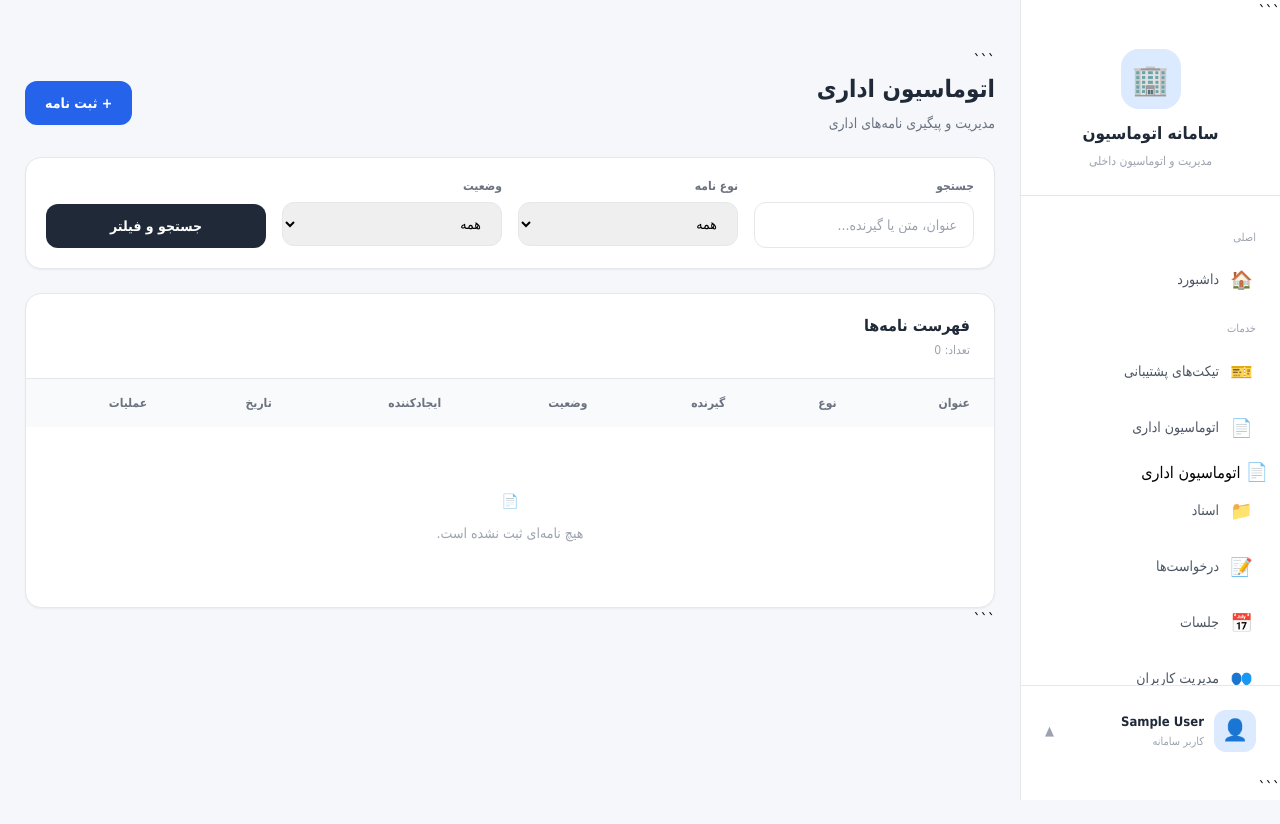
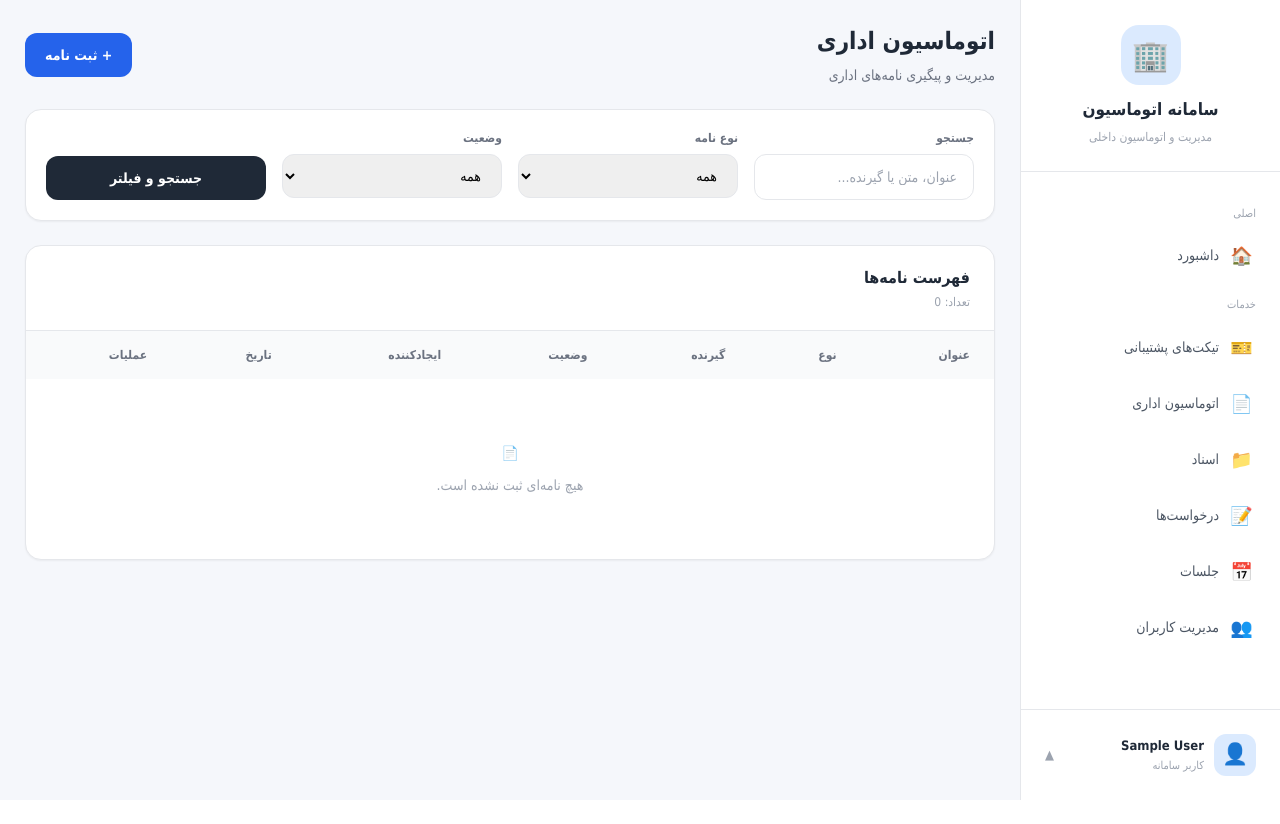
Before and after one commit to ticketit2026/automate-admin, a Django app: page /admin-automation/ in a window 1280 px wide. After the commit the page ends 800 px from the top, so only its background shows below. Run offline with Django 5.2, Linux system fonts and the light colour scheme; the visitor is signed in with stand-in values (Sample User, id 1); data comes from the database, SQL or seed files in the repository; data that the repository does not hold is empty; some libraries are stand-ins or nearby versions.

Commit message:
Update base.html

````diff
--- a/templates/base.html
+++ b/templates/base.html
@@ -1,12 +1,10 @@
 {% load static %}
 
 <!DOCTYPE html>
-
 <html lang="fa" dir="rtl">
 
 <head>
 
-```
     <meta charset="UTF-8">
 
     <meta name="viewport"
@@ -32,6 +30,7 @@
             background: #f5f7fb;
         }
 
+
         /* =========================
            Sidebar
         ========================= */
@@ -53,6 +52,11 @@
 
             z-index: 1000;
         }
+
+
+        /* =========================
+           Sidebar Header
+        ========================= */
 
         .sidebar-header {
             padding: 25px 20px;
@@ -102,7 +106,6 @@
         ========================= */
 
         .sidebar-menu {
-
             flex: 1;
 
             padding: 18px 12px;
@@ -111,7 +114,6 @@
         }
 
         .menu-title {
-
             font-size: 11px;
 
             color: #9ca3af;
@@ -122,7 +124,6 @@
         }
 
         .menu-item {
-
             display: flex;
 
             align-items: center;
@@ -145,14 +146,12 @@
         }
 
         .menu-item:hover {
-
             background: #f3f4f6;
 
             color: #2563eb;
         }
 
         .menu-item.active {
-
             background: #eff6ff;
 
             color: #2563eb;
@@ -161,7 +160,6 @@
         }
 
         .menu-icon {
-
             width: 25px;
 
             text-align: center;
@@ -175,7 +173,6 @@
         ========================= */
 
         .user-box {
-
             position: relative;
 
             padding: 14px;
@@ -184,7 +181,6 @@
         }
 
         .user {
-
             width: 100%;
 
             border: none;
@@ -209,12 +205,10 @@
         }
 
         .user:hover {
-
             background: #f3f4f6;
         }
 
         .user-avatar {
-
             width: 42px;
             height: 42px;
 
@@ -227,21 +221,18 @@
             display: flex;
 
             align-items: center;
-
             justify-content: center;
 
             font-size: 21px;
         }
 
         .user-info {
-
             flex: 1;
 
             min-width: 0;
         }
 
         .user-name {
-
             font-size: 13px;
 
             font-weight: bold;
@@ -256,7 +247,6 @@
         }
 
         .user-role {
-
             margin-top: 3px;
 
             font-size: 11px;
@@ -265,7 +255,6 @@
         }
 
         .user-arrow {
-
             font-size: 13px;
 
             color: #9ca3af;
@@ -274,7 +263,6 @@
         }
 
         .user-arrow.open {
-
             transform: rotate(180deg);
         }
 
@@ -284,7 +272,6 @@
         ========================= */
 
         .user-panel {
-
             position: absolute;
 
             right: 14px;
@@ -310,12 +297,10 @@
         }
 
         .user-panel.show {
-
             display: block;
         }
 
         .user-panel-header {
-
             display: flex;
 
             align-items: center;
@@ -330,7 +315,6 @@
         }
 
         .user-panel-avatar {
-
             width: 42px;
             height: 42px;
 
@@ -341,14 +325,12 @@
             display: flex;
 
             align-items: center;
-
             justify-content: center;
 
             font-size: 20px;
         }
 
         .user-panel-title {
-
             font-size: 14px;
 
             font-weight: bold;
@@ -357,7 +339,6 @@
         }
 
         .user-panel-subtitle {
-
             font-size: 11px;
 
             color: #9ca3af;
@@ -366,12 +347,10 @@
         }
 
         .user-detail {
-
             margin-bottom: 10px;
         }
 
         .user-detail-label {
-
             font-size: 10px;
 
             color: #9ca3af;
@@ -380,7 +359,6 @@
         }
 
         .user-detail-value {
-
             font-size: 12px;
 
             color: #374151;
@@ -389,7 +367,6 @@
         }
 
         .user-status {
-
             display: inline-flex;
 
             align-items: center;
@@ -408,7 +385,6 @@
         }
 
         .user-status-dot {
-
             width: 6px;
             height: 6px;
 
@@ -418,11 +394,9 @@
         }
 
         .logout-button {
-
             display: flex;
 
             align-items: center;
-
             justify-content: center;
 
             gap: 7px;
@@ -433,6 +407,8 @@
 
             margin-top: 14px;
 
+            border: none;
+
             border-radius: 10px;
 
             background: #fef2f2;
@@ -441,15 +417,18 @@
 
             text-decoration: none;
 
+            font-family: inherit;
+
             font-size: 12px;
 
             font-weight: bold;
+
+            cursor: pointer;
 
             transition: 0.2s;
         }
 
         .logout-button:hover {
-
             background: #fee2e2;
         }
 
@@ -459,7 +438,6 @@
         ========================= */
 
         .main {
-
             margin-right: 260px;
 
             min-height: 100vh;
@@ -468,7 +446,6 @@
         }
 
         .content {
-
             max-width: 1400px;
 
             margin: auto;
@@ -482,32 +459,32 @@
         @media (max-width: 768px) {
 
             .sidebar {
-
                 width: 220px;
             }
 
             .main {
-
                 margin-right: 220px;
 
                 padding: 15px;
             }
 
             .user-panel {
-
                 width: 210px;
             }
+
         }
 
     </style>
 
+
     {% block extra_css %}
     {% endblock %}
-```
 
 </head>
 
+
 <body>
+
 
 <!-- =========================
      Sidebar
@@ -515,8 +492,10 @@
 
 <aside class="sidebar">
 
-```
-<!-- Header -->
+
+    <!-- =========================
+         Header
+    ========================= -->
 
     <div class="sidebar-header">
 
@@ -535,10 +514,14 @@
     </div>
 
 
-<!-- Menu -->
+    <!-- =========================
+         Menu
+    ========================= -->
 
     <nav class="sidebar-menu">
 
+
+        <!-- اصلی -->
 
         <div class="menu-title">
             اصلی
@@ -561,10 +544,14 @@
         </a>
 
 
+        <!-- خدمات -->
+
         <div class="menu-title">
             خدمات
         </div>
 
+
+        <!-- تیکت -->
 
         <a
             href="{% url 'ticket_list' %}"
@@ -582,6 +569,8 @@
         </a>
 
 
+        <!-- اتوماسیون اداری -->
+
         <a
             href="{% url 'letter_list' %}"
             class="menu-item"
@@ -597,16 +586,8 @@
 
         </a>
 
-        <span class="menu-icon">
-            📄
-        </span>
 
-        <span>
-            اتوماسیون اداری
-        </span>
-
-    </a>
-
+        <!-- اسناد -->
 
         <a
             href="#"
@@ -624,6 +605,8 @@
         </a>
 
 
+        <!-- درخواست‌ها -->
+
         <a
             href="#"
             class="menu-item"
@@ -639,6 +622,8 @@
 
         </a>
 
+
+        <!-- جلسات -->
 
         <a
             href="#"
@@ -684,12 +669,17 @@
     <div class="user-box">
 
 
-    <!-- User Details Panel -->
+        <!-- =========================
+             User Details Panel
+        ========================= -->
 
         <div
             id="userPanel"
             class="user-panel"
         >
+
+
+            <!-- User Header -->
 
             <div class="user-panel-header">
 
@@ -836,7 +826,9 @@
         </div>
 
 
-    <!-- User Button -->
+        <!-- =========================
+             User Button
+        ========================= -->
 
         <button
             type="button"
@@ -845,6 +837,7 @@
             aria-expanded="false"
             onclick="toggleUserPanel()"
         >
+
 
             <div class="user-avatar">
                 👤
@@ -882,12 +875,15 @@
                 ▲
             </div>
 
+
         </button>
 
+
     </div>
-```
+
 
 </aside>
+
 
 <!-- =========================
      Main
@@ -895,16 +891,15 @@
 
 <main class="main">
 
-```
     <div class="content">
 
         {% block content %}
         {% endblock %}
 
     </div>
-```
 
 </main>
+
 
 <!-- =========================
      JavaScript
@@ -945,6 +940,10 @@
     }
 
 
+    /* =========================
+       Close User Panel
+       When clicking outside
+    ========================= */
 
     document.addEventListener(
         'click',
@@ -970,10 +969,12 @@
 
                 panel.classList.remove('show');
 
+
                 button.setAttribute(
                     'aria-expanded',
                     'false'
                 );
+
 
                 arrow.classList.remove('open');
 
@@ -984,8 +985,10 @@
 
 </script>
 
+
 {% block extra_js %}
 {% endblock %}
+
 
 </body>
 
````
Lines whose indentation alone changed are shown as unchanged.
